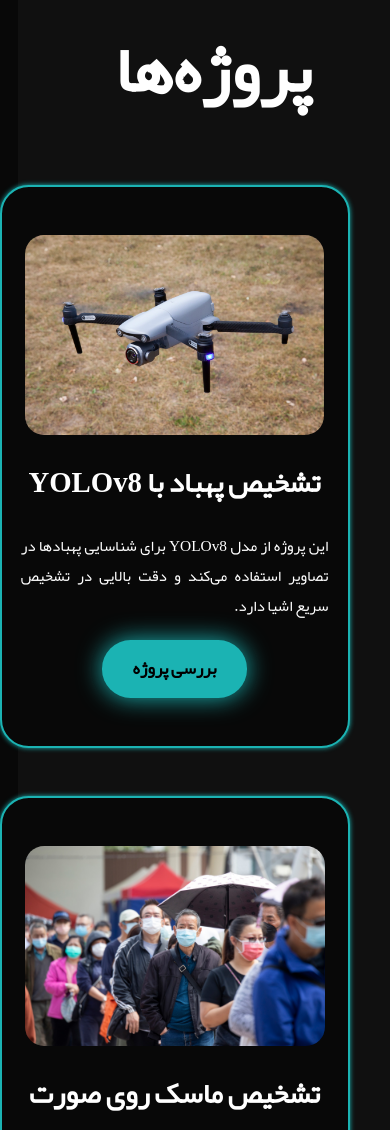
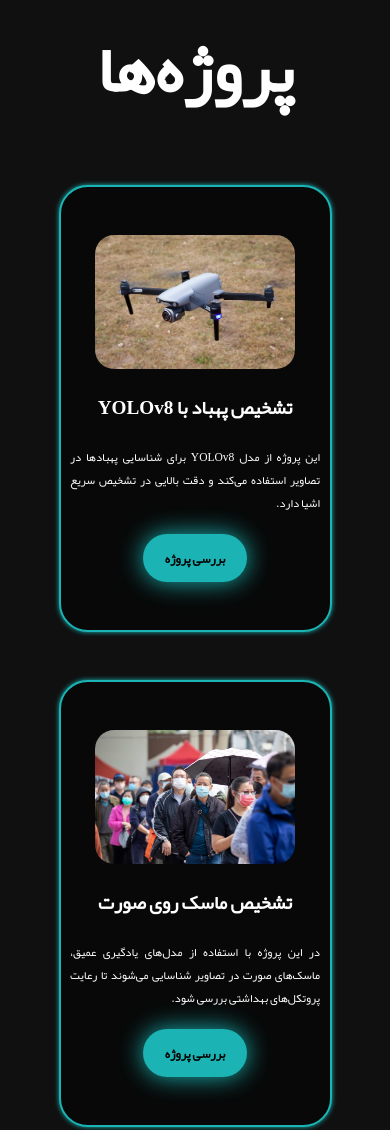
Before and after one commit to AminAshoori/portfolio, a plain HTML site: page index.html in a window 390 px wide. Shown: the part 5314-6444 px from the top of the page. Drawn offline with nearby package versions, Linux system fonts and the light colour scheme.

Commit message:
fix project box in moblie

```diff
--- a/style.css
+++ b/style.css
@@ -498,3 +498,68 @@
     width: 52vw;
   }
 }
+
+@media (max-width: 600px) {
+  .projects-box {
+    display: grid;
+    grid-template-columns: repeat(auto-fit, minmax(250px, 1fr));
+    grid-auto-rows: minmax(400px, auto);
+    place-items: center;
+    gap: 3rem;
+    row-gap: 5rem;
+  }
+
+  .project-card {
+    display: flex;
+    flex-direction: column;
+    align-items: center;
+    justify-content: center;
+    text-align: center;
+    background-color: var(--bg-color);
+    border: 2px solid var(--main-color);
+    border-radius: 3rem;
+    gap: 2rem;
+    padding: 5rem 1rem;
+    overflow: hidden;
+    cursor: pointer;
+    box-shadow: 0 0 5px var(--main-color);
+    transition: 0.3s ease;
+    width: 100%;
+    max-width: 350px; /* Ensure the card doesn't exceed the min width */
+  }
+
+  .project-card:hover{
+    box-shadow: 0 0 25px var(--main-color),
+                0 0 25px var(--main-color);
+                transform: scale(1.02);
+  }
+
+  .project-card img{
+    max-width: 200px;
+    border-radius: 2rem;
+    object-fit: cover;
+  }
+
+  .project-card h3{
+    font-size: 2rem;
+  }
+
+  .project-card p{
+    font-size: 1.2rem;
+    text-align: justify;
+    text-justify: inter-word;
+  }
+
+  .project-card .btn{
+    display: inline-flex;
+    padding: 1rem 2rem;
+    background-color: var(--main-color);
+    box-shadow: 0 0 25px var(--main-color);
+    border-radius: 3rem;
+    font-size: 1.3rem;
+    color: black;
+    border: 2px solid transparent;
+    font-weight: 600;
+    transition: 0.3s ease-in-out;
+  }
+}
```
